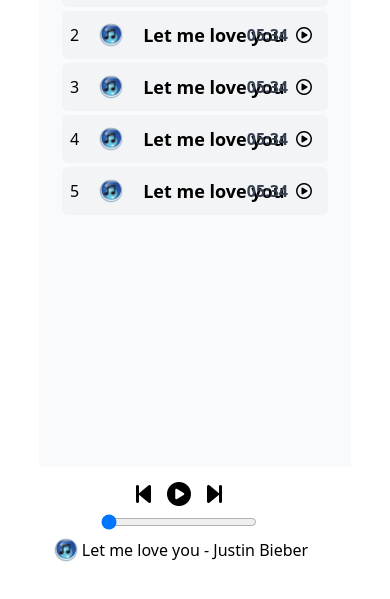
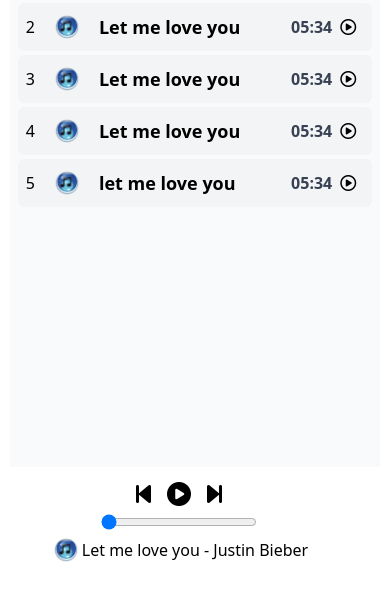
Before and after one commit to Nitinkumar2905/CRT-musicPlayer, a website built with Vite: page index.html in a window 390 px wide. Shown: the part 245-844 px from the top of the page. Built offline with nearby package versions, Linux system fonts and the light colour scheme.

Commit message:
index.html

```diff
--- a/index.html
+++ b/index.html
@@ -23,8 +23,8 @@
     </nav>
 
     <section class="relative h-[89.4vh] flex flex-col items-center w-full">
-        <div id="container" class="flex justify-center bg-gray-50 p-4  h-[73vh] w-[80%] space-x-3 my-4">
-            <div id="songList" class="w-[95%] border-0 space-y-3">
+        <div id="container" class="flex justify-center bg-gray-50 p-2 lg:p-4  h-[73vh] w-[95%] lg:w-[80%] space-x-3 my-4">
+            <div id="songList" class="w-full lg:w-[95%] border-0 space-y-3">
                 <h1 class="font-semibold text-4xl font-serif text-gray-600">Melody : Live the moment</h1>
                 <div class="space-y-1">
                     <div class="relative songItem flex items-center h-12 border-0 bg-gray-100 hover:bg-gray-200 px-2 duration-300 rounded-md space-x-4">
@@ -66,7 +66,7 @@
                     <div class="relative songItem flex items-center h-12 border-0 bg-gray-100 hover:bg-gray-200 px-2 duration-300 rounded-md space-x-4">
                         <span>5</span>
                         <img src="./img/My project (3).png" class="h-6" alt="1">
-                        <span class="songName text-lg font-semibold">Let me love you</span>
+                        <span class="songName text-lg font-semibold"><span id="masterSongName">let me love you</span></span>
                         <span id="songlistplay" class="absolute right-4 flex space-x-2 items-center">
                             <span class="songDuration text-gray-700 font-bold">05:34</span>
                             <span class="h-6"><i id="4" class="songItemPlay fa-regular fa-circle-play"></i></span>
@@ -81,9 +81,9 @@
         <div id="bottom" class="bg-gray-5absolute right-4 0 space-y-2 w-full h-[16vh] md:h-[12vh] flex flex-col justify-center items-center absolute bottom-0">
             <!-- icons -->
             <div class=" flex space-x-4 items-center">
-                <span class="cursor-pointer"><i id="backPlay" class="fa-solid fa-backward-step fa-xl"></i></span>
+                <span class="cursor-pointer"><i id="previous" class="fa-solid fa-backward-step fa-xl"></i></span>
                 <span class="cursor-pointer"><i id="masterPlay" class="fa-xl fa-solid fa-circle-play"></i></span>
-                <span class="cursor-pointer"><i id="forPlay" class="fa-solid fa-forward-step fa-xl"></i></span>
+                <span class="cursor-pointer"><i id="next" class="fa-solid fa-forward-step fa-xl"></i></span>
             </div>
             <!-- progressbar -->
             <input type="range" name="range" id="progressBar" class="cursor-pointer w-[40%]" value="0" min="0" max="100">
```
